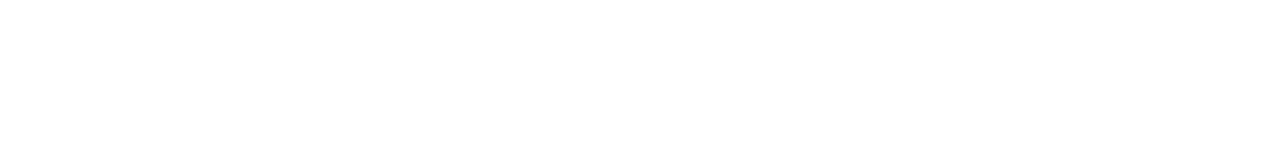
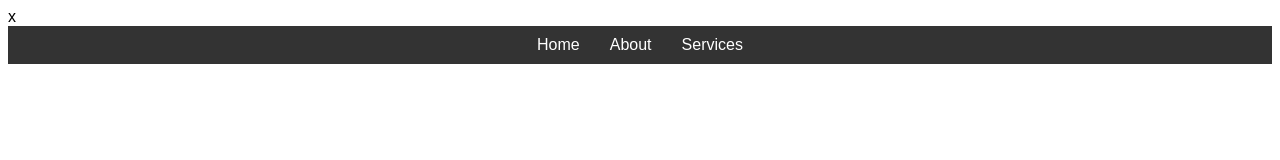
Before and after one commit to acciojob/semantic-navbar-and-audios-anvit285, a website: page main.html in a window 1280 px wide. Drawn offline with Linux system fonts and the light colour scheme.

Commit message:
created a submission

```diff
--- a/main.html
+++ b/main.html
@@ -7,9 +7,52 @@
 </head>
 
 <body>
-	<!-- the entire body must be written by student -->
-    <script type="text/javascript" src="./script.js">
-</script>
+	x<!DOCTYPE html>
+<html lang="en">
+<head>
+    <meta charset="UTF-8">
+    <meta name="viewport" content="width=device-width, initial-scale=1.0">
+    <title>Semantic Navigation Bar</title>
+    <style>
+        body {
+            font-family: Arial, sans-serif;
+        }
+        nav {
+            background-color: #333;
+            padding: 10px 20px;
+        }
+        ul {
+            list-style-type: none;
+            padding: 0;
+            margin: 0;
+            display: flex;
+            justify-content: center;
+        }
+        li {
+            margin: 0 15px;
+        }
+        a {
+            text-decoration: none;
+            color: white;
+            font-size: 16px;
+        }
+        a:hover {
+            text-decoration: underline;
+        }
+    </style>
+</head>
+<body>
+
+    <nav>
+        <ul>
+            <li><a href="#home">Home</a></li>
+            <li><a href="#about">About</a></li>
+            <li><a href="#services">Services</a></li>
+        </ul>
+    </nav>
+
+</body>
+</html>
 
 </body>
 
```
